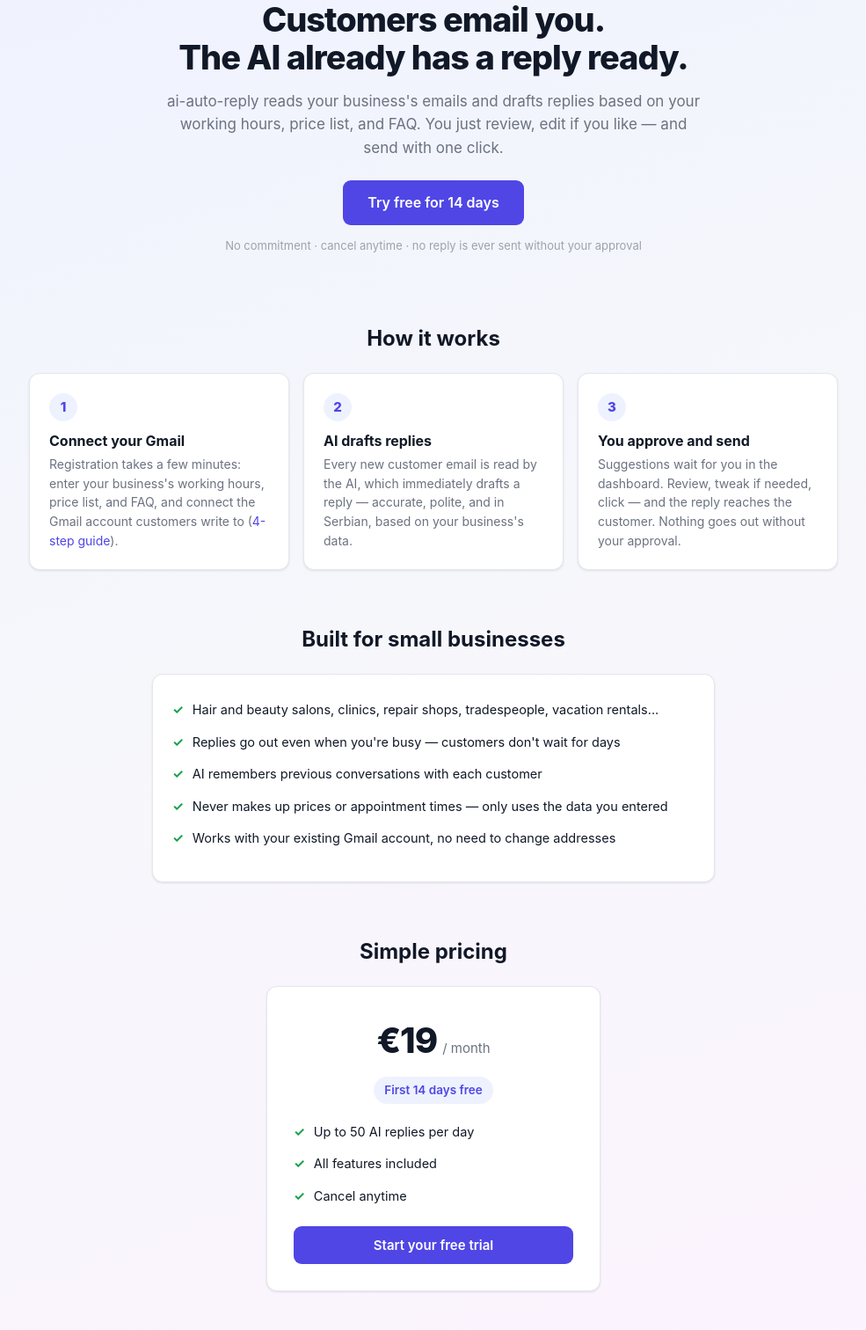
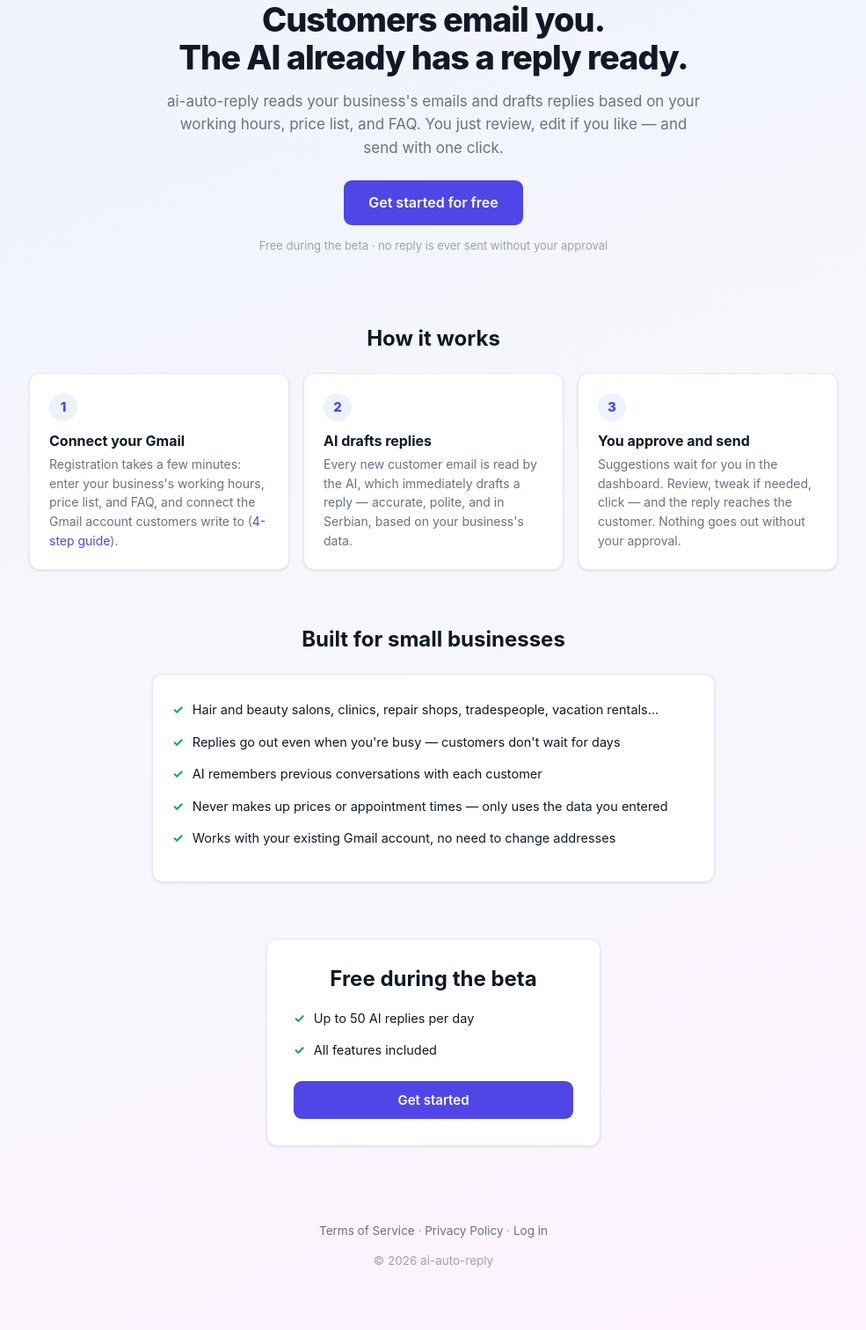
Before and after one commit to mihajlosavovic5-lab/camilius, a Flask app: page / in a window 1280 px wide. Shown: the part 149-1661 px from the top of the page at 88% size, without its empty margins (147-1132 px from the left). Run offline with Flask 3, Linux system fonts and the light colour scheme; parts of the project's set-up code (start-up, migrations or seed data) failed here and were passed over; some libraries are stand-ins or nearby versions.

Commit message:
Hide all billing/subscription UI during the free beta
Nothing about payment is shown to users right now (nav link, dashboard
banner, /subscription page, landing page pricing) - controlled by a
single BETA_FREE_MODE flag in app.py. The Paddle integration and
/subscription route are untouched, just unreachable while the flag is
on, so re-enabling billing later is a one-line flip plus a deploy.

```diff
--- a/app.py
+++ b/app.py
@@ -40,6 +40,18 @@ create_database()
 
 limiter = Limiter(get_remote_address, app=app, default_limits=[])
 csrf = CSRFProtect(app)
+
+# During the free beta, all billing/subscription UI is hidden from users (nav link,
+# dashboard banner, landing page pricing, the /subscription page itself) - nothing about
+# payment is shown or mentioned anywhere. The underlying Paddle integration and the
+# /subscription route are NOT removed, just unreachable/invisible, so flipping this back
+# to False re-enables everything with no further code changes needed.
+BETA_FREE_MODE = True
+
+
+@app.context_processor
+def inject_beta_free_mode():
+    return {"beta_free_mode": BETA_FREE_MODE}
 
 
 def login_required(function):
@@ -319,6 +331,9 @@ def send_reply(conversation_id):
 @app.route("/subscription")
 @login_required
 def subscription():
+    if BETA_FREE_MODE:
+        return redirect(url_for("home"))
+
     business = business_by_id(session["business_id"])
     status = get_subscription_status(session["business_id"])
     return render_template(
--- a/templates/_nav.html
+++ b/templates/_nav.html
@@ -6,7 +6,9 @@
         </a>
         <div class="nav-links">
             <a href="{{ url_for('home') }}" class="{{ 'active' if request.endpoint == 'home' }}">Conversations</a>
+            {% if not beta_free_mode %}
             <a href="{{ url_for('subscription') }}" class="{{ 'active' if request.endpoint == 'subscription' }}">Subscription</a>
+            {% endif %}
             <a href="{{ url_for('settings') }}" class="{{ 'active' if request.endpoint == 'settings' }}">Settings</a>
             <a href="{{ url_for('logout') }}" class="nav-logout">Log out</a>
         </div>
--- a/templates/dashboard.html
+++ b/templates/dashboard.html
@@ -25,7 +25,7 @@
         <div class="alert alert-success"><span class="alert-icon">&#10003;</span><span>The reply has been sent to the customer.</span></div>
     {% endif %}
 
-    {% if not subscription_active_flag %}
+    {% if not beta_free_mode and not subscription_active_flag %}
         <div class="alert alert-warning">
             <span class="alert-icon">&#9888;</span>
             <span>Subscription not active &mdash; the AI is currently not processing new emails. <a href="{{ url_for('subscription') }}">Activate your subscription</a> to continue.</span>
--- a/templates/landing.html
+++ b/templates/landing.html
@@ -20,9 +20,17 @@
         <h1>Customers email you.<br>The AI already has a reply ready.</h1>
         <p class="hero-subtitle">ai-auto-reply reads your business's emails and drafts replies based on your working hours, price list, and FAQ. You just review, edit if you like &mdash; and send with one click.</p>
         <div class="hero-actions">
+            {% if beta_free_mode %}
+            <a href="{{ url_for('register') }}" class="button" style="font-size: 16px; padding: 13px 28px;">Get started for free</a>
+            {% else %}
             <a href="{{ url_for('register') }}" class="button" style="font-size: 16px; padding: 13px 28px;">Try free for 14 days</a>
+            {% endif %}
         </div>
+        {% if beta_free_mode %}
+        <p class="hero-fine-print">Free during the beta &middot; no reply is ever sent without your approval</p>
+        {% else %}
         <p class="hero-fine-print">No commitment &middot; cancel anytime &middot; no reply is ever sent without your approval</p>
+        {% endif %}
     </section>
 
     <!-- How it works -->
@@ -61,6 +69,19 @@
         </div>
     </section>
 
+    {% if beta_free_mode %}
+    <!-- Beta CTA (pricing section hidden while the beta is free) -->
+    <section class="section">
+        <div class="card price-card">
+            <h2 class="section-title" style="margin-bottom: 12px;">Free during the beta</h2>
+            <ul class="benefits" style="text-align: left;">
+                <li><span class="checkmark">&#10003;</span> Up to 50 AI replies per day</li>
+                <li><span class="checkmark">&#10003;</span> All features included</li>
+            </ul>
+            <a href="{{ url_for('register') }}" class="button button-full" style="margin-top: 8px;">Get started</a>
+        </div>
+    </section>
+    {% else %}
     <!-- Pricing -->
     <section class="section">
         <h2 class="section-title">Simple pricing</h2>
@@ -78,6 +99,7 @@
             <a href="{{ url_for('register') }}" class="button button-full" style="margin-top: 8px;">Start your free trial</a>
         </div>
     </section>
+    {% endif %}
 
     <!-- Footer -->
     <footer class="footer">
```
